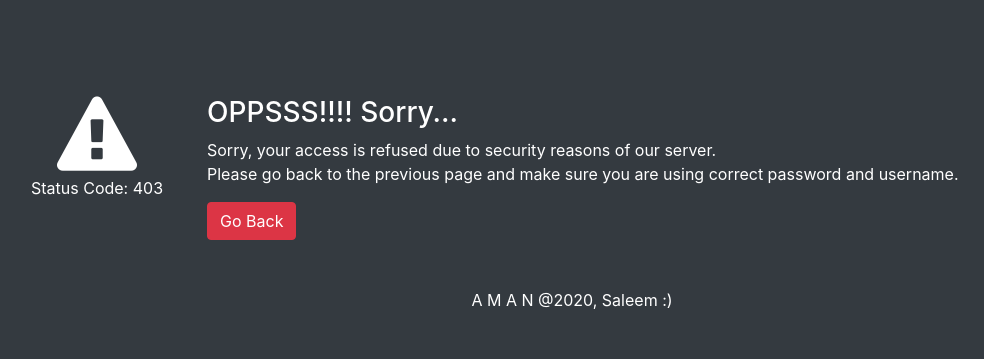
After one commit to saleembilal-S/aman_website, a Django app: page /403/ in a window 1280 px wide. The commit adds this page. Shown: the top 359 px of the page, without its empty margins (68-1052 px from the left). Run offline with Django 3.2, Linux system fonts and the light colour scheme; some libraries are stand-ins or nearby versions.

Commit message:
Finishing all DB stuff, bulid new HTML files for 403 and more

```diff
--- a/aman_website/settings.py
+++ b/aman_website/settings.py
@@ -23,7 +23,7 @@ BASE_DIR = Path(__file__).resolve().parent.parent
 SECRET_KEY = 'mkm4i5)unr(8*7j4^fy13o7xe$4g+0i0)br*-q-yl3kv894=u1'
 
 # SECURITY WARNING: don't run with debug turned on in production!
-DEBUG = True
+DEBUG = False
 
 ALLOWED_HOSTS = []
 
@@ -119,3 +119,5 @@ USE_TZ = True
 # https://docs.djangoproject.com/en/3.1/howto/static-files/
 
 STATIC_URL = '/static/'
+
+ALLOWED_HOSTS = ['localhost', '127.0.0.1', 'www.A M A N.com']
--- a/main/models.py
+++ b/main/models.py
@@ -5,7 +5,7 @@ from django.contrib.auth.models import User
 class CompanyInfo(models.Model):
 
     name_of_company = models.CharField(max_length=30)
-    email_of_company = models.CharField(max_length=30)
+    email_of_company = models.CharField(max_length=30, unique=True)
     password_of_company=models.CharField(max_length=20)
     activation_code=models.CharField(max_length=30)
 
--- /dev/null
+++ b/main/static/css/page403.css
@@ -0,0 +1,6 @@
+.footer{
+     text-align: center;
+     position: fixed;
+     margin-left: 530px;
+     bottom: 0px;
+}
--- /dev/null
+++ b/main/templates/main/page403.html
@@ -0,0 +1,40 @@
+<!DOCTYPE html>
+<html lang="id" dir="ltr">
+
+<head>
+
+    <title>A M A N @403</title>
+     <link rel="shortcut icon" href="../../static/images/cctv.png">
+     <link rel="stylesheet" type="text/css" href="../../static/css/page403.css">
+     <meta charset="utf-8" />
+     <meta name="viewport" content="width=device-width, initial-scale=1, shrink-to-fit=no" />
+     <meta name="description" content="" />
+     <meta name="author" content="" />
+
+     <!-- Title -->
+     <title>Sorry, This Page Can&#39;t Be Accessed</title>
+     <link rel="stylesheet" href="https://cdnjs.cloudflare.com/ajax/libs/font-awesome/4.7.0/css/font-awesome.css" />
+     <link rel="stylesheet" href="https://stackpath.bootstrapcdn.com/bootstrap/4.1.1/css/bootstrap.min.css" integrity="sha384-WskhaSGFgHYWDcbwN70/dfYBj47jz9qbsMId/iRN3ewGhXQFZCSftd1LZCfmhktB" crossorigin="anonymous" />
+
+</head>
+
+<body class="bg-dark text-white py-5">
+     <div class="container py-5">
+          <div class="row">
+               <div class="col-md-2 text-center">
+                    <p><i class="fa fa-exclamation-triangle fa-5x"></i><br/>Status Code: 403</p>
+               </div>
+               <div class="col-md-10">
+                    <h3>OPPSSS!!!! Sorry...</h3>
+                    <p>Sorry, your access is refused due to security reasons of our server.<br/>Please go back to the previous page and make sure you are using correct password and username.</p>
+                    <a class="btn btn-danger" href="javascript:history.back()">Go Back</a>
+               </div>
+          </div>
+     </div>
+
+     <div id="footer" class="text-center">
+          A M A N @2020, Saleem :)
+     </div>
+</body>
+
+</html>
--- a/main/urls.py
+++ b/main/urls.py
@@ -6,6 +6,5 @@ from . import views
 urlpatterns = [
     path('', views.index, name='index'),
     path('home/', views.home, name='home'),
-    path('signup/', views.signup, name='signup'),
-
+    path('403/',views.page403,name='403'),
 ]
--- a/main/views.py
+++ b/main/views.py
@@ -5,27 +5,35 @@ from django.shortcuts import render
 from django.contrib.auth import login, authenticate
 from django.contrib.auth.forms import UserCreationForm, AuthenticationForm
 from django.shortcuts import render, redirect
-from .templates.forms import SignUpForm
+from .models import CompanyInfo
+from django.shortcuts import get_object_or_404
 
 
 def index(request):
-
     if request.method == 'POST':
-        username = request.POST.get('username')
-        password = request.POST.get('password')
-        print("They used username: {} and password: {}".format(username, password))
-        user = authenticate(username=username, password=password)
-        if user:
-            if user.is_active:
-                login(request, user)
+        if request.POST.get('signup'):
+            CompanyInfo.objects.create(name_of_company=request.POST.get('comp_name'),
+                                       email_of_company=request.POST.get('comp_email'),
+                                       password_of_company=request.POST.get('comb_pass'),
+                                       activation_code=request.POST.get('activation_code'))
+            return render(request, 'main/home.html', {})
+        elif request.POST.get('signin'):
+            print("i'm hereeeee")
+            username = request.POST.get('username')
+            password = request.POST.get('password')
+            print(username)
+            try:
+                query = CompanyInfo.objects.get(email_of_company=username)
+                print(username+"in try")
+            except Exception as e:
+                return redirect('403')
+            if query.password_of_company == password:
                 return redirect('home')
             else:
-                return HttpResponse("Your account was inactive.")
-        else:
-            print("Someone tried to login and failed.")
-            print("They used username: {} and password: {}".format(username, password))
-            return HttpResponse("Invalid login details given")
-    else:
+                print("Someone tried to login and failed.")
+                return redirect('403')
+
+    elif request.method == 'GET':
         return render(request, 'main/index.html', {})
 
 
@@ -33,12 +41,5 @@ def home(request):
     return render(request, "main/home.html", {})
 
 
-def signup(request):
-    if request.method == 'POST':
-        form = SignUpForm(request.POST)
-        if form.is_valid():
-            form.save()
-            return redirect('home')
-    else:
-        form = SignUpForm()
-    return render(request, 'main/home.html', {'form': form})
+def page403(request):
+    return render(request, "main/page403.html", {})
```
Also changed, not shown: main/templates/forms.py (deleted, +0 -16 lines), main/templates/main/index.html (+9 -14 lines), main/templates/main/signin.html (deleted, +0 -17 lines), main/templates/main/signup.html (deleted, +0 -25 lines), db.sqlite3.
